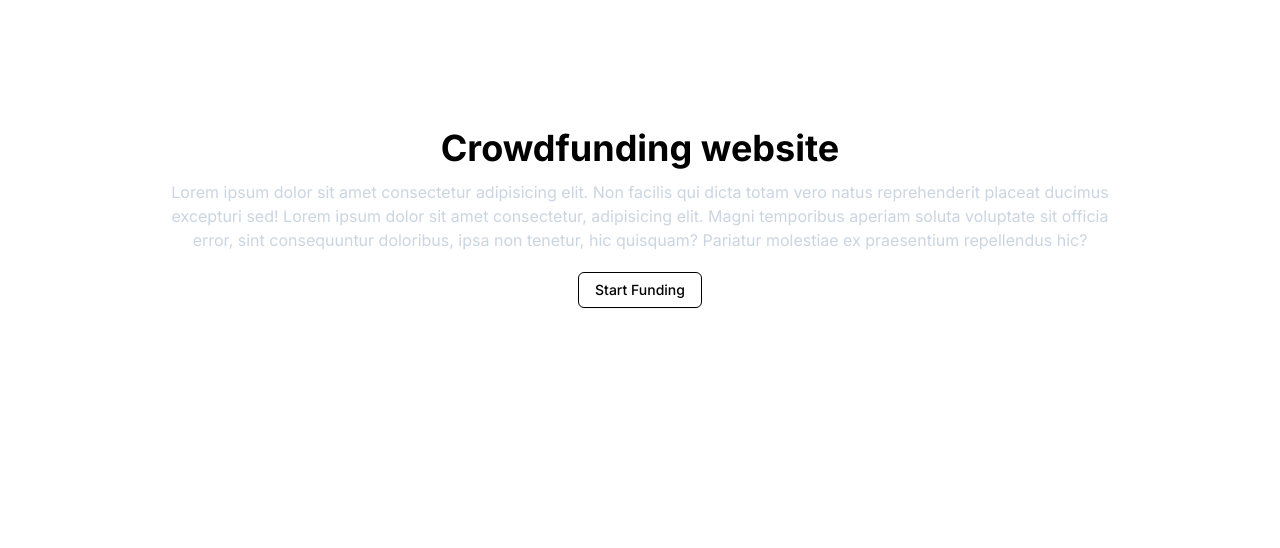
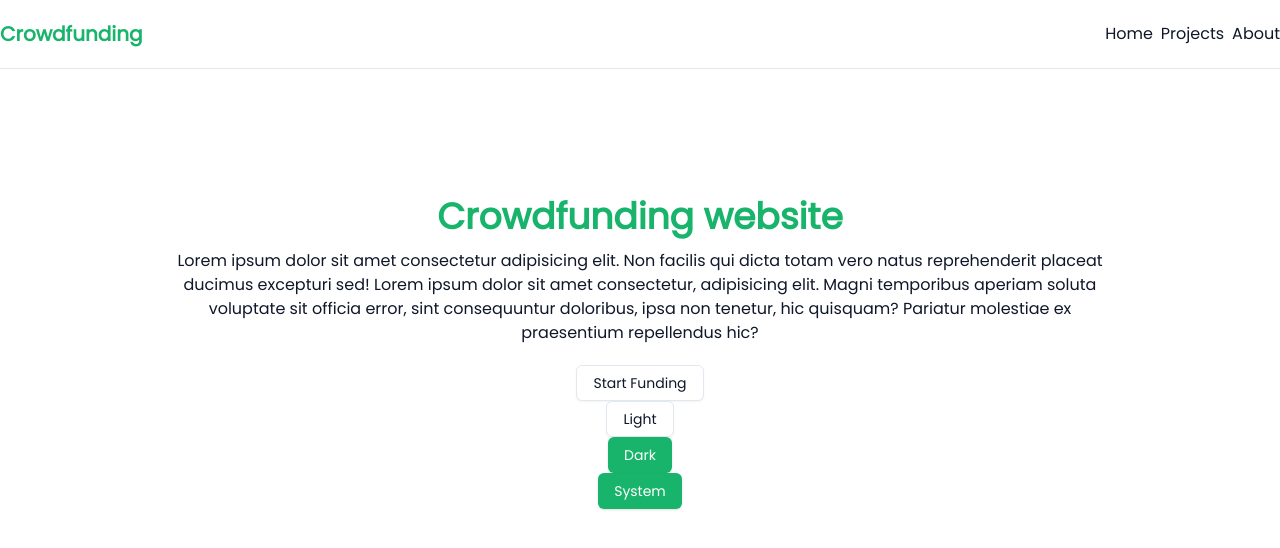
Before and after one commit to VedantBhawsar/crowdfunding-website, a Next.js app: page / in a window 1280 px wide. Shown: the top 548 px of the page. Built offline with nearby package versions, Linux system fonts and the light colour scheme.

Commit message:
added dark mode and finalizing setup

```diff
--- a/package.json
+++ b/package.json
@@ -18,6 +18,7 @@
     "clsx": "^2.1.1",
     "lucide-react": "^0.438.0",
     "next": "14.2.7",
+    "next-themes": "^0.3.0",
     "react": "^18",
     "react-dom": "^18",
     "tailwind-merge": "^2.5.2",
--- a/src/app/globals.css
+++ b/src/app/globals.css
@@ -2,45 +2,69 @@
 @tailwind components;
 @tailwind utilities;
 
-.theme-custom {
-  /* Name: custom color palette
-     Author: Ilias Ism
-     URL: https://gradient.page */
+@layer base {
+  :root {
+    --background: 0 0% 100%;
+    --foreground: 222 47% 11%;
 
-  /* CSS: .bg-gradient { background: var(--gradient) } */
-  --gradient: #008044;
-  --background: 161 100% 98.5%;
-  --foreground: 161 10% 1%;
+    --card: 0 0% 100%;
+    --card-foreground: 222 47% 11%;
 
-  --muted: 161 10% 92.5%;
-  --muted-foreground: 161 5% 42.5%;
+    --popover: 0 0% 100%;
+    --popover-foreground: 222 47% 11%;
 
-  --popover: 161 10% 92.5%;
-  --popover-foreground: 161 10% 1.25%;
+    --primary: 152 76% 40%;
+    --primary-foreground: 355 100% 100%;
 
-  --card: 161 10% 92.5%;
-  --card-foreground: 161 10% 1.25%;
+    --secondary: 210 40% 96.1%;
+    --secondary-foreground: 222 47% 11%;
 
-  --border: 161 15% 90%;
-  --input: 161 15% 90%;
+    --muted: 210 40% 96.1%;
+    --muted-foreground: 215.4 16.3% 46.9%;
 
-  --primary: 161 100% 25%;
-  --primary-foreground: 161 2% 92.5%;
+    --accent: 210 40% 96.1%;
+    --accent-foreground: 222 47% 11%;
 
-  --secondary: 161 5% 96.25%;
-  --secondary-foreground: 161 7% 12.5%;
+    --destructive: 0 84.2% 60.2%;
+    --destructive-foreground: 210 40% 98%;
 
-  --accent: 161 5% 96.25%;
-  --accent-foreground: 161 7% 12.5%;
+    --border: 214.3 31.8% 91.4%;
+    --input: 214.3 31.8% 91.4%;
+    --ring: 152 76% 40%;
 
-  --destructive: 0 84.2% 60.2%;
-  --destructive-foreground: 0 0% 98%;
+    --radius: 0.5rem;
+  }
 
-  --ring: 161 100% 25%;
+  .dark {
+    --background: 222 47% 11%;
+    --foreground: 210 40% 98%;
 
-  --radius: 0.5rem;
+    --card: 222 47% 11%;
+    --card-foreground: 210 40% 98%;
+
+    --popover: 222 47% 11%;
+    --popover-foreground: 210 40% 98%;
+
+    --primary: 152 76% 40%;
+    --primary-foreground: 355 100% 100%;
+
+    --secondary: 217.2 32.6% 17.5%;
+    --secondary-foreground: 210 40% 98%;
+
+    --muted: 217.2 32.6% 17.5%;
+    --muted-foreground: 215 20.2% 65.1%;
+
+    --accent: 217.2 32.6% 17.5%;
+    --accent-foreground: 210 40% 98%;
+
+    --destructive: 0 62.8% 30.6%;
+    --destructive-foreground: 210 40% 98%;
+
+    --border: 217.2 32.6% 17.5%;
+    --input: 217.2 32.6% 17.5%;
+    --ring: 152 76% 40%;
+  }
 }
-
 
 @layer base {
   * {
@@ -51,8 +75,8 @@
   }
 }
 
+:root,
 html,
-body,
-:root {
+body {
   height: 100%;
 }
--- a/src/app/layout.tsx
+++ b/src/app/layout.tsx
@@ -1,8 +1,14 @@
 import type { Metadata } from "next";
-import { Inter } from "next/font/google";
+import { Inter, Poppins } from "next/font/google";
 import "./globals.css";
+import { ThemeProvider } from "@/components/theme-provider";
+import Navbar from "@/components/navbar";
 
-const inter = Inter({ subsets: ["latin"] });
+const inter = Poppins({
+  weight: ["400"],
+  preload: true,
+  subsets: ["latin"],
+});
 
 export const metadata: Metadata = {
   title: "Crowdfunding website",
@@ -16,7 +22,12 @@ export default function RootLayout({
 }>) {
   return (
     <html lang="en">
-      <body className={inter.className}>{children}</body>
+      <body className={inter.className}>
+        <ThemeProvider attribute="class" defaultTheme="light" enableSystem>
+          <Navbar />
+          {children}
+        </ThemeProvider>
+      </body>
     </html>
   );
 }
--- a/src/app/page.tsx
+++ b/src/app/page.tsx
@@ -1,14 +1,17 @@
+"use client";
 import Image from "next/image";
 import { Button } from "@/components/ui/button";
+import { useTheme } from "next-themes";
 
 export default function Home() {
+  const { setTheme } = useTheme();
   return (
-    <main className=" flex justify-center  w-full h-full">
+    <main className=" flex justify-center w-full h-full">
       <section className="mt-32 flex flex-col  items-center">
         <h1 className="text-primary text-4xl font-bold">
           Crowdfunding website
         </h1>
-        <p className="text-slate-300 w-3/4 text-center mt-3">
+        <p className=" w-3/4 text-center mt-3">
           Lorem ipsum dolor sit amet consectetur adipisicing elit. Non facilis
           qui dicta totam vero natus reprehenderit placeat ducimus excepturi
           sed! Lorem ipsum dolor sit amet consectetur, adipisicing elit. Magni
@@ -16,9 +19,15 @@ export default function Home() {
           consequuntur doloribus, ipsa non tenetur, hic quisquam? Pariatur
           molestiae ex praesentium repellendus hic?
         </p>
-        <Button variant={"outline"} className="mt-5">
+        <Button variant={"outline"} className="mt-5" onClick={() => {}}>
           Start Funding
         </Button>
+
+        <Button onClick={() => setTheme("light")} variant={"outline"}>
+          Light
+        </Button>
+        <Button onClick={() => setTheme("dark")}>Dark</Button>
+        <Button onClick={() => setTheme("system")}>System</Button>
       </section>
     </main>
   );
--- /dev/null
+++ b/src/components/navbar.tsx
@@ -0,0 +1,20 @@
+import React from "react";
+
+const Navbar = () => {
+  return (
+    <div className="w-full border-b flex items-center justify-center">
+      <div className="lg:max-w-7xl w-full py-5 flex justify-between items-center">
+        <h1 className="text-primary font-bold text-xl">Crowdfunding</h1>
+        <div>
+          <ul className="flex gap-2">
+            <li>Home</li>
+            <li>Projects</li>
+            <li>About</li>
+          </ul>
+        </div>
+      </div>
+    </div>
+  );
+};
+
+export default Navbar;
--- /dev/null
+++ b/src/components/theme-provider.tsx
@@ -0,0 +1,9 @@
+"use client";
+
+import * as React from "react";
+import { ThemeProvider as NextThemesProvider } from "next-themes";
+import { type ThemeProviderProps } from "next-themes/dist/types";
+
+export function ThemeProvider({ children, ...props }: ThemeProviderProps) {
+  return <NextThemesProvider {...props}>{children}</NextThemesProvider>;
+}
--- a/tailwind.config.ts
+++ b/tailwind.config.ts
@@ -1,7 +1,7 @@
 import type { Config } from "tailwindcss";
 
 const config: Config = {
-  darkMode: ["class"],
+  darkMode: "class",
   content: [
     "./src/pages/**/*.{js,ts,jsx,tsx,mdx}",
     "./src/components/**/*.{js,ts,jsx,tsx,mdx}",
@@ -10,49 +10,49 @@ const config: Config = {
   theme: {
     extend: {
       colors: {
-        background: 'hsl(var(--background))',
-        foreground: 'hsl(var(--foreground))',
+        background: "hsl(var(--background))",
+        foreground: "hsl(var(--foreground))",
         card: {
-          DEFAULT: 'hsl(var(--card))',
-          foreground: 'hsl(var(--card-foreground))'
+          DEFAULT: "hsl(var(--card))",
+          foreground: "hsl(var(--card-foreground))",
         },
         popover: {
-          DEFAULT: 'hsl(var(--popover))',
-          foreground: 'hsl(var(--popover-foreground))'
+          DEFAULT: "hsl(var(--popover))",
+          foreground: "hsl(var(--popover-foreground))",
         },
         primary: {
-          DEFAULT: 'hsl(var(--primary))',
-          foreground: 'hsl(var(--primary-foreground))',
-          hover: 'hsl(var(--primary-hover))'
+          DEFAULT: "hsl(var(--primary))",
+          foreground: "hsl(var(--primary-foreground))",
+          hover: "hsl(var(--primary-hover))",
         },
         secondary: {
-          DEFAULT: 'hsl(var(--secondary))',
-          foreground: 'hsl(var(--secondary-foreground))',
-          hover: 'hsl(var(--secondary-hover))'
+          DEFAULT: "hsl(var(--secondary))",
+          foreground: "hsl(var(--secondary-foreground))",
+          hover: "hsl(var(--secondary-hover))",
         },
         muted: {
-          DEFAULT: 'hsl(var(--muted))',
-          foreground: 'hsl(var(--muted-foreground))'
+          DEFAULT: "hsl(var(--muted))",
+          foreground: "hsl(var(--muted-foreground))",
         },
         accent: {
-          DEFAULT: 'hsl(var(--accent))',
-          foreground: 'hsl(var(--accent-foreground))'
+          DEFAULT: "hsl(var(--accent))",
+          foreground: "hsl(var(--accent-foreground))",
         },
         destructive: {
-          DEFAULT: 'hsl(var(--destructive))',
-          foreground: 'hsl(var(--destructive-foreground))',
-          hover: 'hsl(var(--destructive-hover))'
+          DEFAULT: "hsl(var(--destructive))",
+          foreground: "hsl(var(--destructive-foreground))",
+          hover: "hsl(var(--destructive-hover))",
         },
         outline: {
-          DEFAULT: 'hsl(var(--outline))',
-          foreground: 'hsl(var(--outline-foreground))',
-          hover: 'hsl(var(--outline-hover))'
+          DEFAULT: "hsl(var(--outline))",
+          foreground: "hsl(var(--outline-foreground))",
+          hover: "hsl(var(--outline-hover))",
         },
-        border: 'hsl(var(--border))',
-        input: 'hsl(var(--input))',
-        ring: 'hsl(var(--ring))',
-      }
-    }
+        border: "hsl(var(--border))",
+        input: "hsl(var(--input))",
+        ring: "hsl(var(--ring))",
+      },
+    },
   },
   plugins: [require("tailwindcss-animate")],
 };
```
Also changed, not shown: 1 other file (tests, documents, lock files or other folders).
